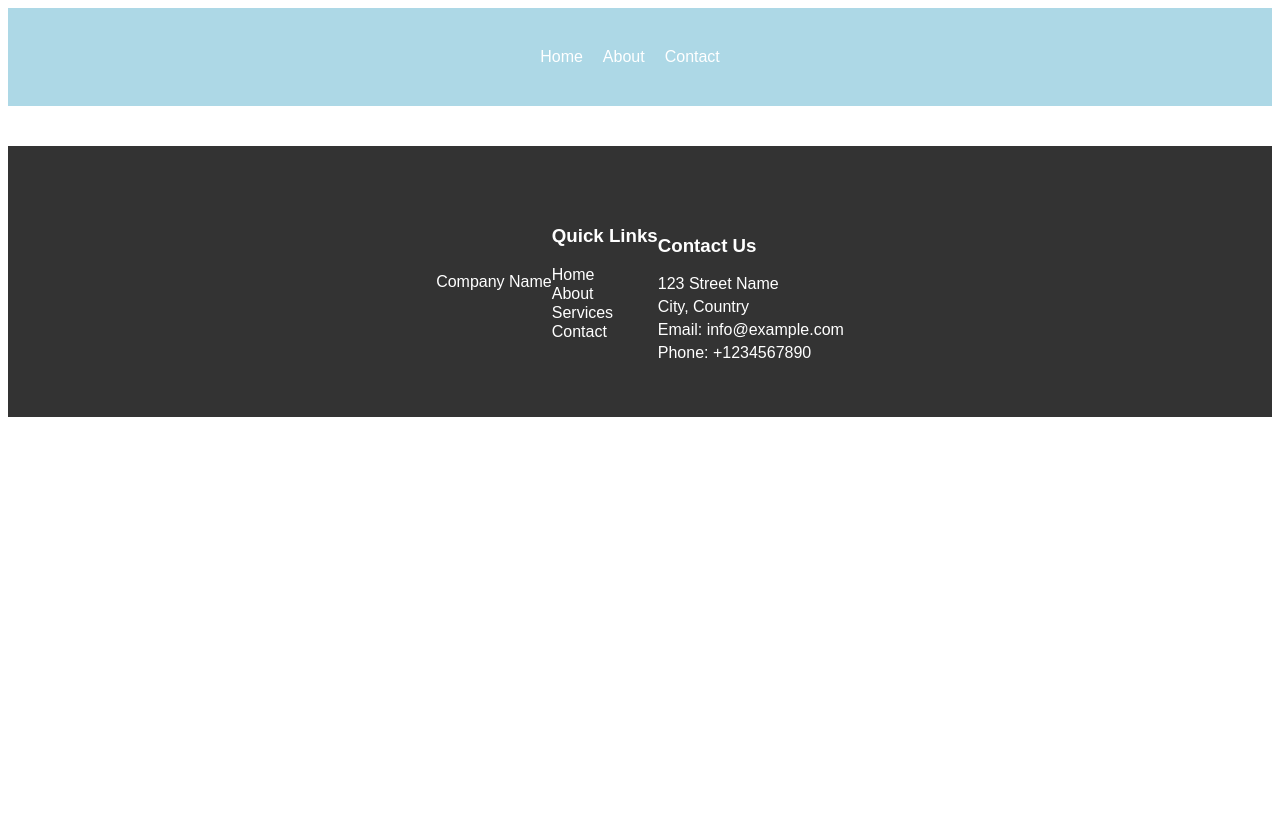
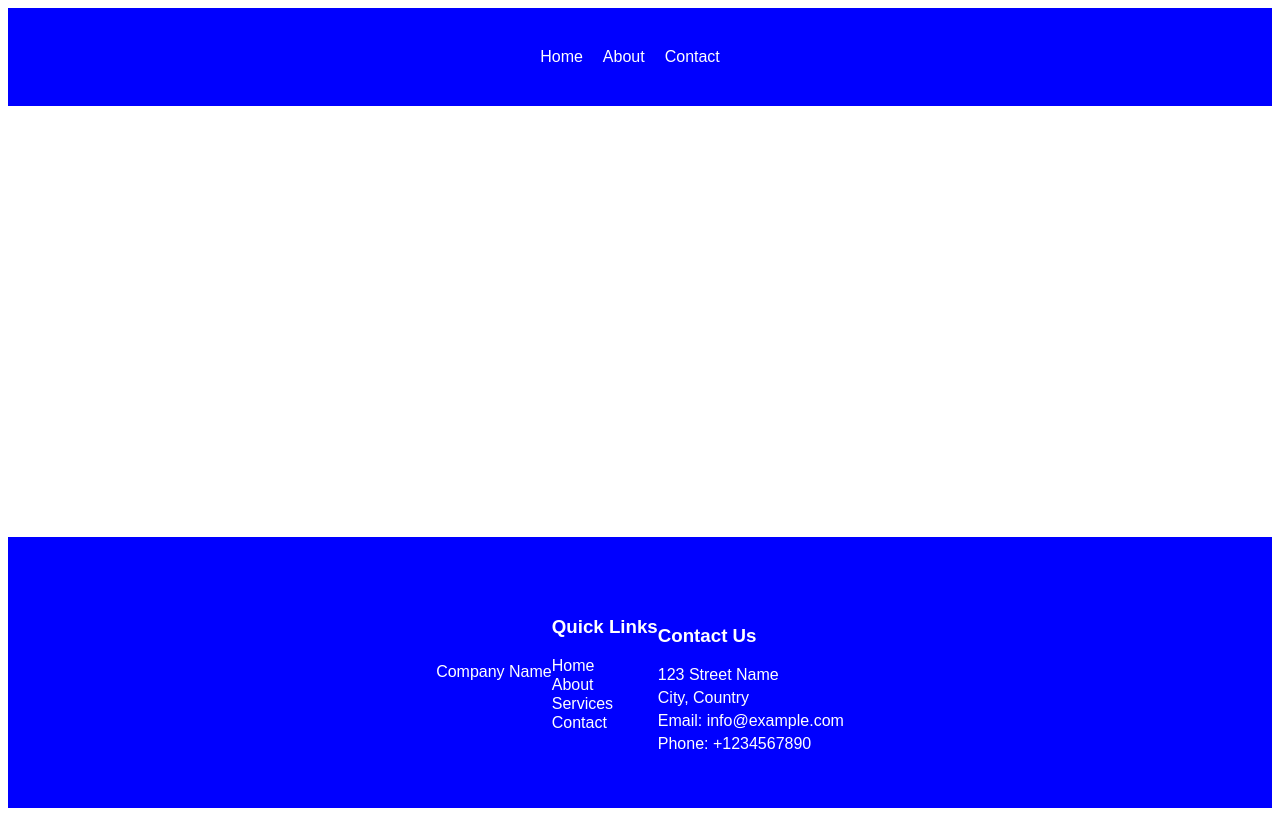
Before and after one commit to Yes-said/example9, a React (Vite) app: page / in a window 1280 px wide. Built offline with nearby package versions, Linux system fonts and the light colour scheme.

Commit message:
Footer,Navbar updated

```diff
--- a/src/App.css
+++ b/src/App.css
@@ -8,6 +8,7 @@
 
   .content {
     padding: 20px;
+    flex: 1;
   }
 
   /* Responsive Navbar styles */
--- a/src/Components/Footer.css
+++ b/src/Components/Footer.css
@@ -1,5 +1,5 @@
 .footer {
-    background-color: #333;
+    background-color:blue;
     color: #fff;
     padding: 50px 0;
   }
--- a/src/Components/Navbar.css
+++ b/src/Components/Navbar.css
@@ -1,5 +1,5 @@
 .navbar {
-  background-color: lightblue;
+  background-color: blue;
   padding: 40px 0;
 }
 
```
